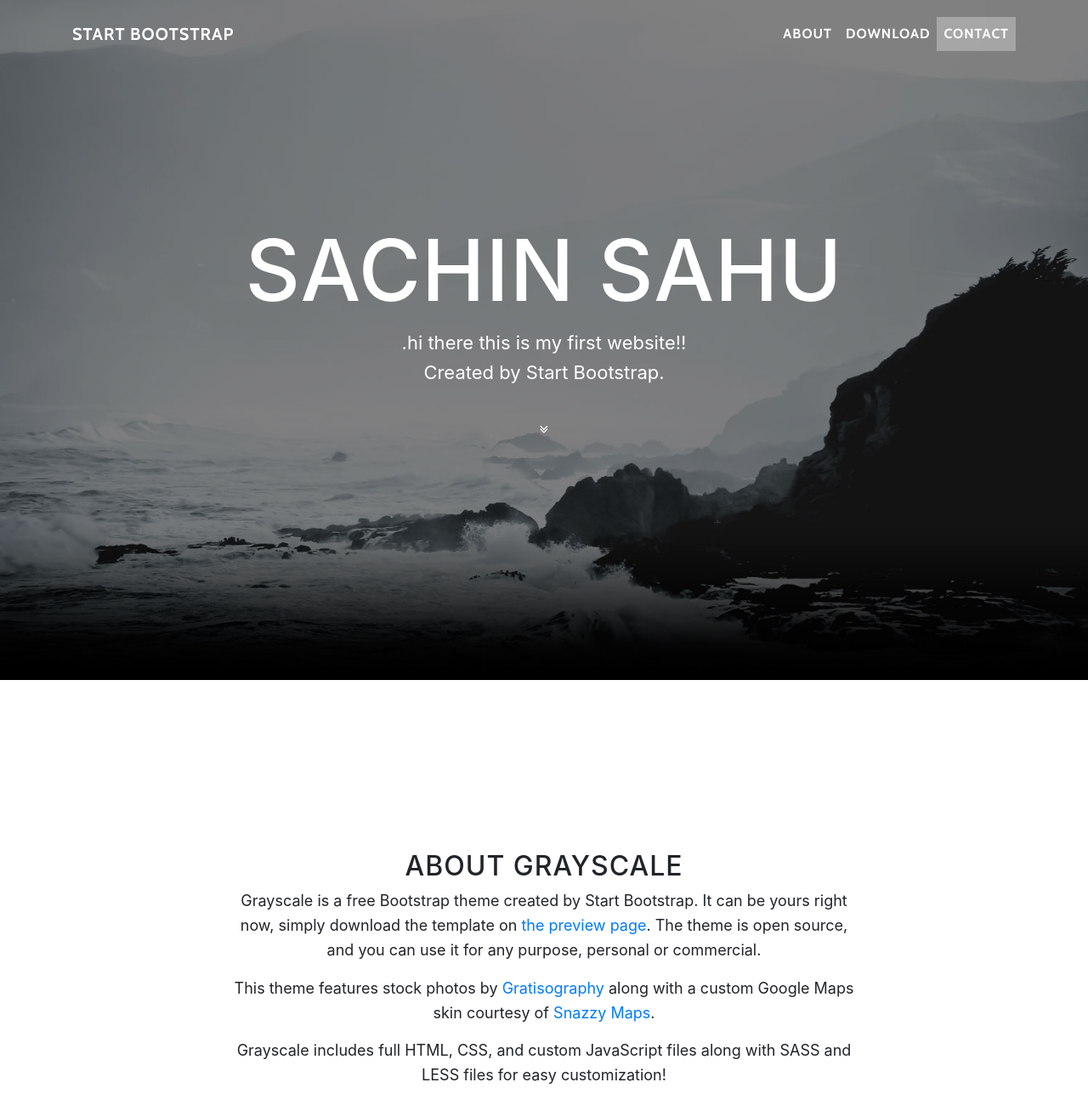
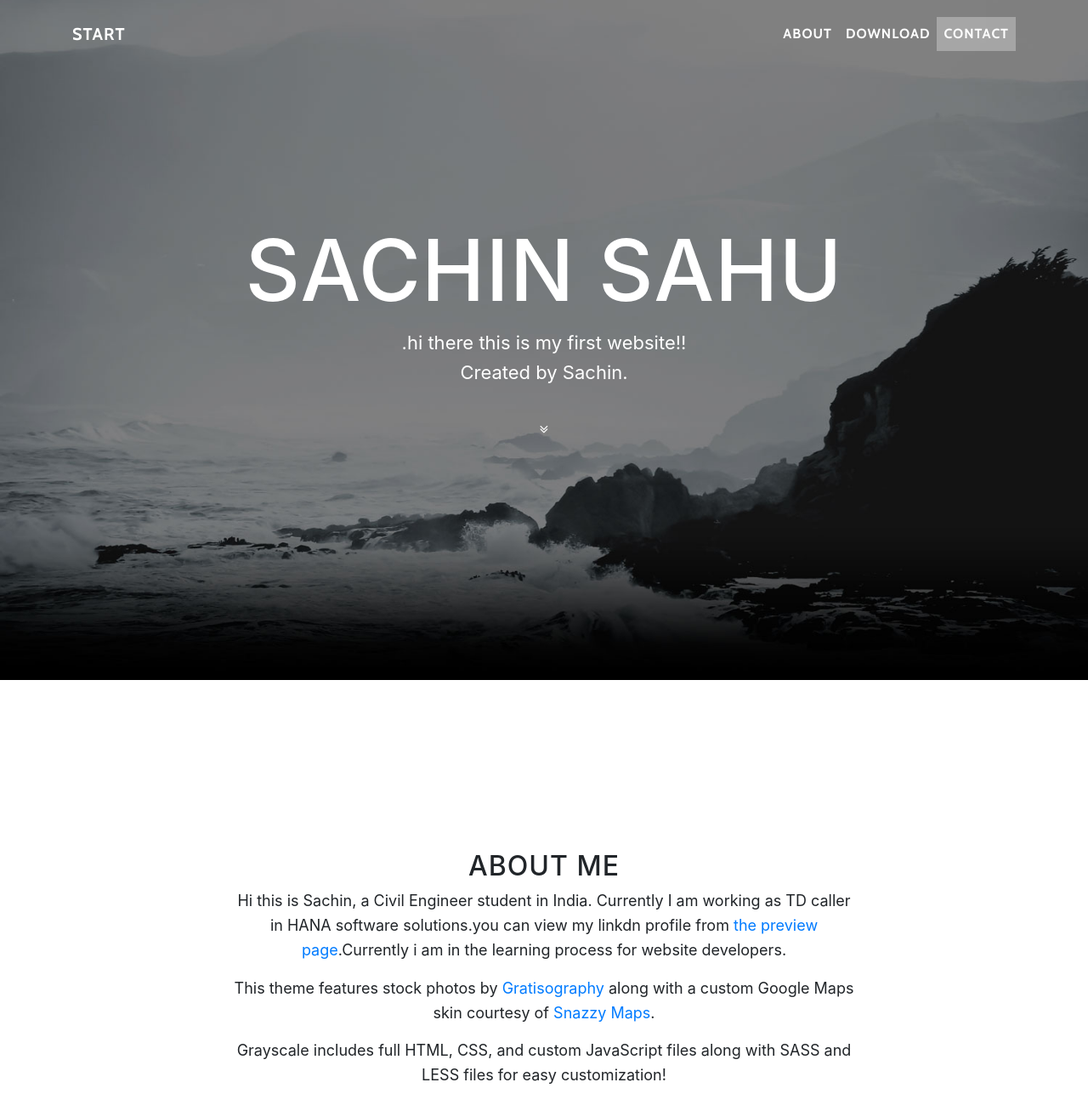
Before and after one commit to sachinsahu96/sachinsahu.github.io, a website with bundled scripts: page index.html in a window 1280 px wide. Shown: the top 1300 px of the page at 85% size. Built offline with nearby package versions, Linux system fonts and the light colour scheme.

Commit message:
modified 3

```diff
--- a/index.html
+++ b/index.html
@@ -28,7 +28,7 @@
     <!-- Navigation -->
     <nav class="navbar navbar-expand-lg navbar-light fixed-top" id="mainNav">
       <div class="container">
-        <a class="navbar-brand js-scroll-trigger" href="#page-top">Start Bootstrap</a>
+        <a class="navbar-brand js-scroll-trigger" href="#page-top">Start</a>
         <button class="navbar-toggler navbar-toggler-right" type="button" data-toggle="collapse" data-target="#navbarResponsive" aria-controls="navbarResponsive" aria-expanded="false" aria-label="Toggle navigation">
           Menu
           <i class="fa fa-bars"></i>
@@ -57,7 +57,7 @@
             <div class="col-lg-8 mx-auto">
               <h1 class="brand-heading">Sachin Sahu</h1>
               <p class="intro-text">.hi there this is my first website!!
-                <br>Created by Start Bootstrap.</p>
+                <br>Created by Sachin.</p>
               <a href="#about" class="btn btn-circle js-scroll-trigger">
                 <i class="fa fa-angle-double-down animated"></i>
               </a>
@@ -72,9 +72,9 @@
       <div class="container">
         <div class="row">
           <div class="col-lg-8 mx-auto">
-            <h2>About Grayscale</h2>
-            <p>Grayscale is a free Bootstrap theme created by Start Bootstrap. It can be yours right now, simply download the template on
-              <a href="http://startbootstrap.com/template-overviews/grayscale/">the preview page</a>. The theme is open source, and you can use it for any purpose, personal or commercial.</p>
+            <h2>About Me</h2>
+            <p>Hi this is Sachin, a Civil Engineer student in India. Currently I am working as TD caller in HANA software solutions.you can view my linkdn profile from
+              <a href="https://www.linkedin.com/feed/">the preview page</a>.Currently i am in the learning process for website developers.</p>
             <p>This theme features stock photos by
               <a href="http://gratisography.com/">Gratisography</a>
               along with a custom Google Maps skin courtesy of
```
